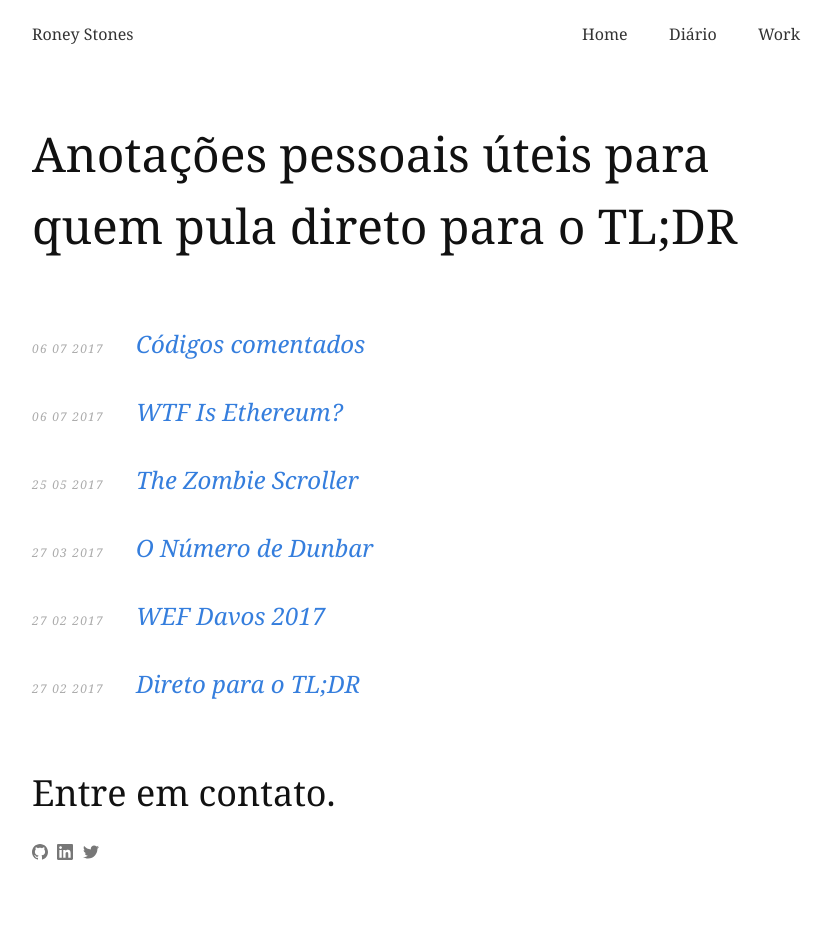
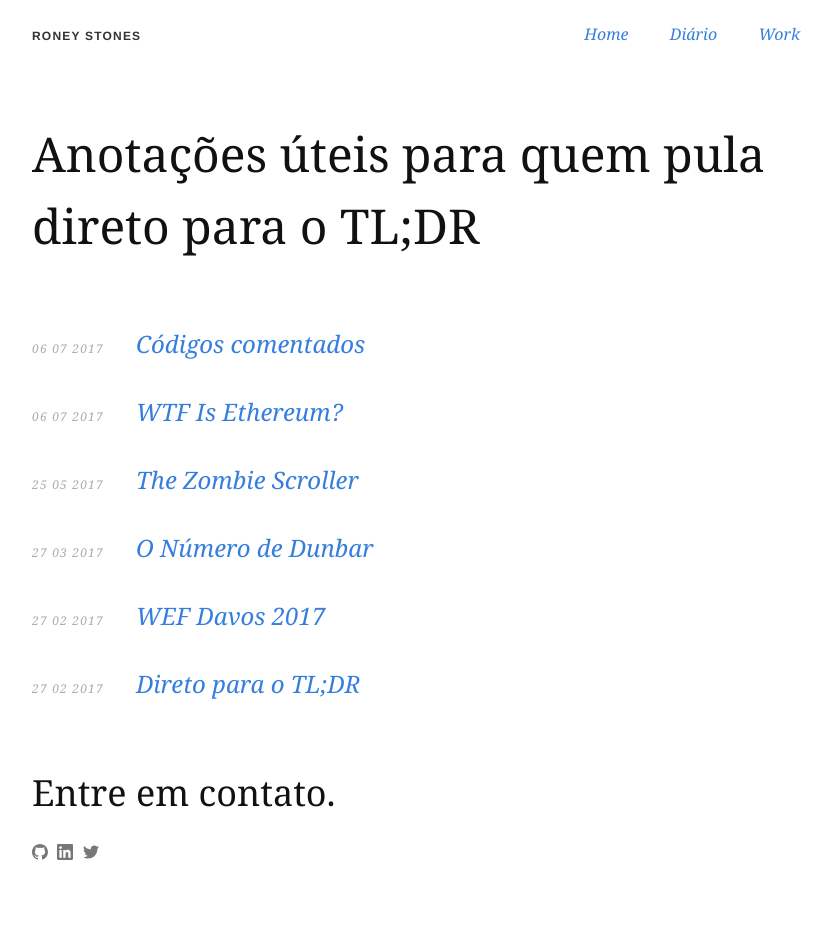
Before and after one commit to roneystones/roneystones, a Jekyll site: the page built from _pages/diario.md, in a window 1280 px wide. Shown: the whole page, without its empty margins (224-1056 px from the left). Built offline with Jekyll 4.4.1, drawn with Linux system fonts in a browser that asks for light colours.

Commit message:
design menu

```diff
--- a/_includes/nav.html
+++ b/_includes/nav.html
@@ -1,9 +1,9 @@
 <nav class="dt w-100 mb5">
-  <a href="/" class="w-25 link dark-gray hover-dark-pink f6 f5-ns">{{ site.title | escape }}</a>
+  <a href="/" class="w-25 link dark-gray hover-dark-pink f7 fw6 helvetica tracked ttu">{{ site.title | escape }}</a>
 
   <div class="dtc w-75 tr">
-    <a href="/" class="link dark-gray hover-dark-pink f6 f5-ns dib mr3 mr4-ns">Home</a>
-    <a href="diario" class="link dark-gray hover-dark-pink f6 f5-ns dib mr3 mr4-ns">Diário</a>
-    <a href="#" class="link dark-gray hover-dark-pink f6 f5-ns dib">Work</a>
+    <a href="/" class="link blue hover-dark-pink f5 i dib mr3 mr4-ns">Home</a>
+    <a href="diario" class="link blue hover-dark-pink f5 i dib mr3 mr4-ns">Diário</a>
+    <a href="#" class="link blue hover-dark-pink f5 i dib">Work</a>
   </div>
 </nav>
--- a/_pages/diario.md
+++ b/_pages/diario.md
@@ -1,7 +1,7 @@
 ---
 layout: default
 title: Diário
-description: Anotações pessoais úteis para quem pula direto para o TL;DR
+description: Anotações úteis para quem pula direto para o TL;DR
 permalink: /diario/
 ---
 
```
